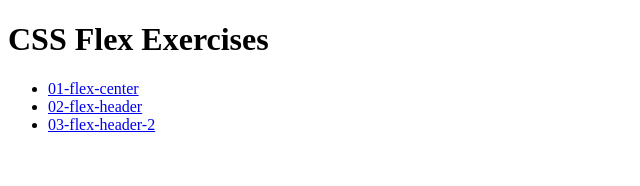
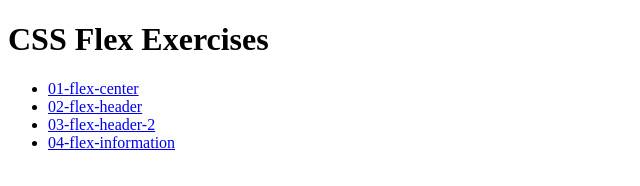
Before and after one commit to KyleHilbert/odin-css-flex, a plain HTML site: page index.html in a window 1280 px wide. Shown: the whole page, without its empty margins (0-640 px from the left). Drawn offline with Linux system fonts and the light colour scheme.

Commit message:
Index for exercises

```diff
--- a/index.html
+++ b/index.html
@@ -12,6 +12,7 @@
         <li><a href="/home/kyle/repos/odin-css-flex/exercises/01-flex-center.html">01-flex-center</a></li>
         <li><a href="/home/kyle/repos/odin-css-flex/exercises/02-flex-header.html">02-flex-header</a></li>
         <li><a href="/home/kyle/repos/odin-css-flex/exercises/03-flex-header-2.html">03-flex-header-2</a></li>
+        <li><a href="/home/kyle/repos/odin-css-flex/exercises/04-flex-information.html">04-flex-information</a></li>
     </ul>
 
 </body>
```
